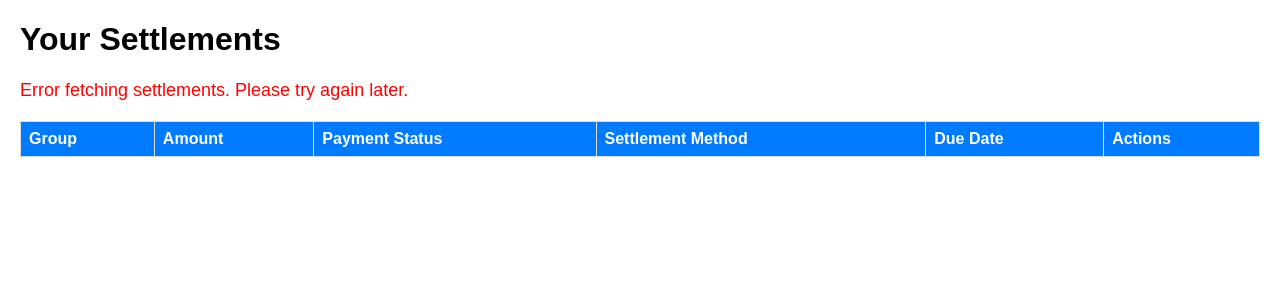
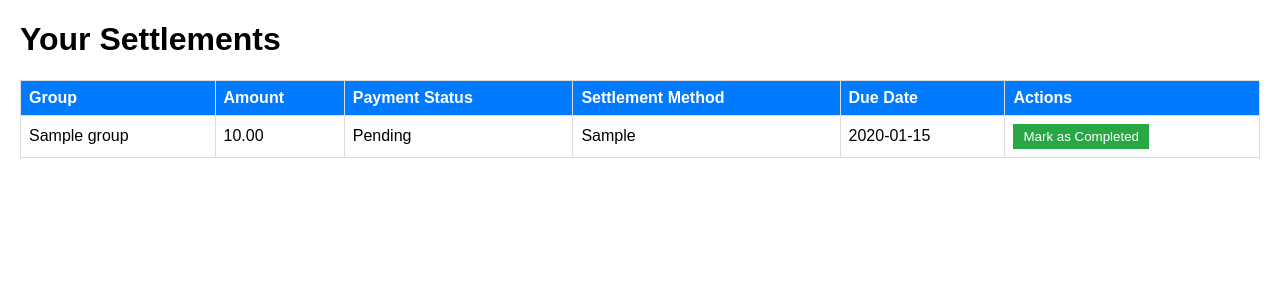
Before and after one commit to rachit4018/expense_tracker, a Django app: a page that uses expense_tracker/templates/settlement.html in a window 1280 px wide. Shown: the top 300 px of the page. Run offline with Django 5.2, Linux system fonts and the light colour scheme; a user stored in the database is signed in; tables that the repository leaves empty hold one stand-in row (values such as "Sample post"); data that the repository does not hold is empty; parts of the project's set-up code (start-up, migrations or seed data) failed here and were passed over.

Commit message:
expense staus update functionality added

```diff
--- a/expense_tracker/templates/settlement.html
+++ b/expense_tracker/templates/settlement.html
@@ -25,9 +25,10 @@
         }
         .message, .error {
             font-size: 18px;
-            color: #ff0000;
             margin-top: 20px;
         }
+        .message { color: green; }
+        .error { color: red; }
         button {
             padding: 5px 10px;
             background-color: #28a745;
@@ -43,6 +44,7 @@
 <body>
     <h1>Your Settlements</h1>
     <div id="messages"></div>
+
     <table>
         <thead>
             <tr>
@@ -54,102 +56,65 @@
                 <th>Actions</th>
             </tr>
         </thead>
-        <tbody id="settlements-table-body">
-            <!-- Settlements will be dynamically populated here -->
+        <tbody>
+            {% for settlement in settlements %}
+                <tr>
+                    <td>{{ settlement.group_name }}</td>
+                    <td>{{ settlement.amount }}</td>
+                    <td id="status-{{ settlement.id }}">{{ settlement.payment_status }}</td>
+                    <td>{{ settlement.settlement_method|default:"Not Specified" }}</td>
+                    <td>{{ settlement.due_date }}</td>
+                    <td>
+                        {% if settlement.payment_status == "Pending" %}
+                            <button class="mark-completed" data-id="{{ settlement.id }}">Mark as Completed</button>
+                        {% else %}
+                            Completed
+                        {% endif %}
+                    </td>
+                </tr>
+            {% empty %}
+                <tr>
+                    <td colspan="6" style="text-align: center;">No settlements found.</td>
+                </tr>
+            {% endfor %}
         </tbody>
     </table>
 
     <script>
         document.addEventListener('DOMContentLoaded', () => {
-
- // Pass username from the template
-            const username = '{{ username|escapejs  }}';
-            const apiUrl = '/expense_tracker/settlements/api/${username}';
-
-            fetch(apiUrl, {
-                method: 'GET',
-                headers: {
-                    'Accept': 'application/json',
-                    'X-Username': username,
-                },
-            })
-            .then(response => {
-                if (!response.ok) {
-                    throw new Error(`Failed to fetch settlements: ${response.statusText}`);
-                }
-                return response.json();
-            })
-            .then(data => {
-                console.log("Fetched Settlements:", data);
-                const tableBody = document.getElementById('settlements-table-body');
-                tableBody.innerHTML = '';
-
-                if (data.settlements && data.settlements.length > 0) {
-                    data.settlements.forEach(settlement => {
-                        const row = document.createElement('tr');
-
-                        row.innerHTML = `
-                            <td>${settlement.group_name}</td>
-                            <td>${settlement.amount}</td>
-                            <td>${settlement.payment_status}</td>
-                            <td>${settlement.settlement_method || 'Not Specified'}</td>
-                            <td>${settlement.due_date}</td>
-                            <td>
-                                ${
-                                    settlement.payment_status === 'Pending'
-                                    ? `<button class="mark-completed" data-id="${settlement.id}">Mark as Completed</button>`
-                                    : 'Completed'
-                                }
-                            </td>
-                        `;
-
-                        tableBody.appendChild(row);
-                    });
-
-                    // Attach event listeners to "Mark as Completed" buttons
-                    document.querySelectorAll('.mark-completed').forEach(button => {
-                        button.addEventListener('click', (e) => {
-                            const settlementId = e.target.getAttribute('data-id');
-                            updatePaymentStatus(settlementId, username);
-                        });
-                    });
-                } else {
-                    const row = document.createElement('tr');
-                    row.innerHTML = `<td colspan="6" style="text-align: center;">No settlements found.</td>`;
-                    tableBody.appendChild(row);
-                }
-            })
-            .catch(error => {
-                console.error("Error fetching settlements:", error);
-                document.getElementById('messages').innerHTML = `<p class="error">Error fetching settlements. Please try again later.</p>`;
+            const csrfToken = "{{ csrf_token }}";
+            console.log(csrfToken);
+            document.querySelectorAll('.mark-completed').forEach(button => {
+                button.addEventListener('click', (e) => {
+                    const settlementId = e.target.getAttribute('data-id');
+                    updatePaymentStatus(settlementId, e.target);
+                });
             });
 
-            // Update payment status
-            const updatePaymentStatus = (settlementId, username) => {
-                const updateUrl = `/expense_tracker/${settlementId}/`;
-                fetch(updateUrl, {
+            function updatePaymentStatus(settlementId, button) {
+                fetch(`/expense_tracker/settlements/api/${settlementId}/`, {
                     method: 'POST',
                     headers: {
                         'Content-Type': 'application/json',
-                        'X-Username': username,
+                        'X-CSRFToken': csrfToken,
                     },
                     body: JSON.stringify({ payment_status: 'Completed' }),
                 })
-                .then(response => {
-                    if (!response.ok) {
-                        throw new Error('Failed to update payment status');
+                .then(response => response.json())
+                .then(data => {
+                    if (data.error) {
+                        document.getElementById('messages').innerHTML = `<p class="error">${data.error}</p>`;
+                    } else {
+                        document.getElementById(`status-${settlementId}`).innerText = "Completed";
+                        button.remove();
+                        document.getElementById('messages').innerHTML = `<p class="message">Payment status updated successfully!</p>`;
                     }
-                    return response.json();
-                })
-                .then(data => {
-                    alert('Payment status updated successfully!');
-                    location.reload(); // Reload to fetch updated settlements
                 })
                 .catch(error => {
                     console.error("Error updating payment status:", error);
-                    alert('Failed to update payment status. Please try again.');
+                    document.getElementById('messages').innerHTML = `<p class="error">Failed to update payment status. Please try again.</p>`;
                 });
-            };
+            }
         });
     </script>
 
--- a/expense_tracker/urls.py
+++ b/expense_tracker/urls.py
@@ -22,7 +22,7 @@ urlpatterns = [
     path('api/token/', TokenObtainPairView.as_view(), name='token_obtain_pair'),
     path('api/token/refresh/', TokenRefreshView.as_view(), name='token_refresh'),
     path('settlements/<str:username>/', views.settlements_view, name='settlements_view'),  # HTML rendering
-    path('settlements/api/<str:username>/', views.SettlementsAPIView.as_view(), name='settlements_api'),  # JSON API
-    #path('settlements/<str:username>/', views.SettlementAPIView.as_view(), name='settlement-view'),
+    # path('settlements/api/<str:username>/', views.SettlementsAPIView.as_view(), name='settlements_api'),  # JSON API
+    path('settlements/api/<int:settlementId>/', views.UpdatePaymentStatusAPIView.as_view(), name='settlement_view'),
 
 ]
--- a/expense_tracker/views.py
+++ b/expense_tracker/views.py
@@ -27,6 +27,10 @@ from rest_framework.permissions import IsAuthenticated
 from django.conf import settings
 from django.db import transaction
 from dateutil.relativedelta import relativedelta
+from django.utils.decorators import method_decorator
+from django.views.decorators.csrf import csrf_protect
+from django.views.decorators.http import require_POST
+from rest_framework import generics
 
 def signup_view(request):
     if request.method == 'POST':
@@ -437,7 +441,22 @@ def update_payment_status(request, settlement_id):
 
 @login_required
 def settlements_view(request, username):
-    return render(request, 'settlement.html', {'username': username})
+    settlements = Settlement.objects.filter(user=request.user)
+    serializer = SettlementSerializer(settlements, many=True)
+    group_values = [item['group'] for item in serializer.data]
+
+    groups = Group.objects.filter(group_id__in=group_values)  # Fetch groups with the IDs
+    group_name_map = {group.group_id: group.name for group in groups}  # Map group_id to name
+
+            # Add group name to the serializer data
+    updated_data = []
+    for item in serializer.data:
+        group_id = item['group']
+        group_name = group_name_map.get(group_id, 'Unknown')  # Get group name or default to 'Unknown'
+        item['group_name'] = group_name  # Add group_name to each item
+        updated_data.append(item)
+
+    return render(request, 'settlement.html', {'settlements': serializer.data})
 
 class SettlementsAPIView(APIView):
     """
@@ -469,3 +488,30 @@ class SettlementsAPIView(APIView):
 
 
         return Response({'settlements': serializer.data}, status=status.HTTP_200_OK)
+
+  # Exempt entire view from CSRF
+
+class UpdatePaymentStatusAPIView(APIView):
+    """
+    API View to update the payment status of a settlement.
+    """
+    permission_classes = [IsAuthenticated]  # Ensures user is authenticated
+
+    def post(self, request, settlementId):
+        try:
+            # Fetch the settlement belonging to the authenticated user
+            settlement = get_object_or_404(Settlement, id=settlementId, user=request.user)
+            data = request.data  # Django REST Framework automatically parses JSON
+
+            # Validate the payment status
+            if data.get('payment_status') not in ['Pending', 'Completed']:
+                return Response({'error': "Invalid Payment Status"}, status=status.HTTP_400_BAD_REQUEST)
+
+            # Update and save
+            settlement.payment_status = data['payment_status']
+            settlement.save()
+
+            return Response({'message': "Payment status updated successfully!"}, status=status.HTTP_200_OK)
+
+        except Exception as e:
+            return Response({'error': str(e)}, status=status.HTTP_500_INTERNAL_SERVER_ERROR)
--- a/expense_tracker_project/settings.py
+++ b/expense_tracker_project/settings.py
@@ -142,7 +142,7 @@ STATIC_URL = 'static/'
 # https://docs.djangoproject.com/en/5.1/ref/settings/#default-auto-field
 
 DEFAULT_AUTO_FIELD = 'django.db.models.BigAutoField'
-
+CSRF_COOKIE_SECURE = False
 REST_FRAMEWORK = {
     'DEFAULT_AUTHENTICATION_CLASSES': (
         'rest_framework.authentication.SessionAuthentication',
```
